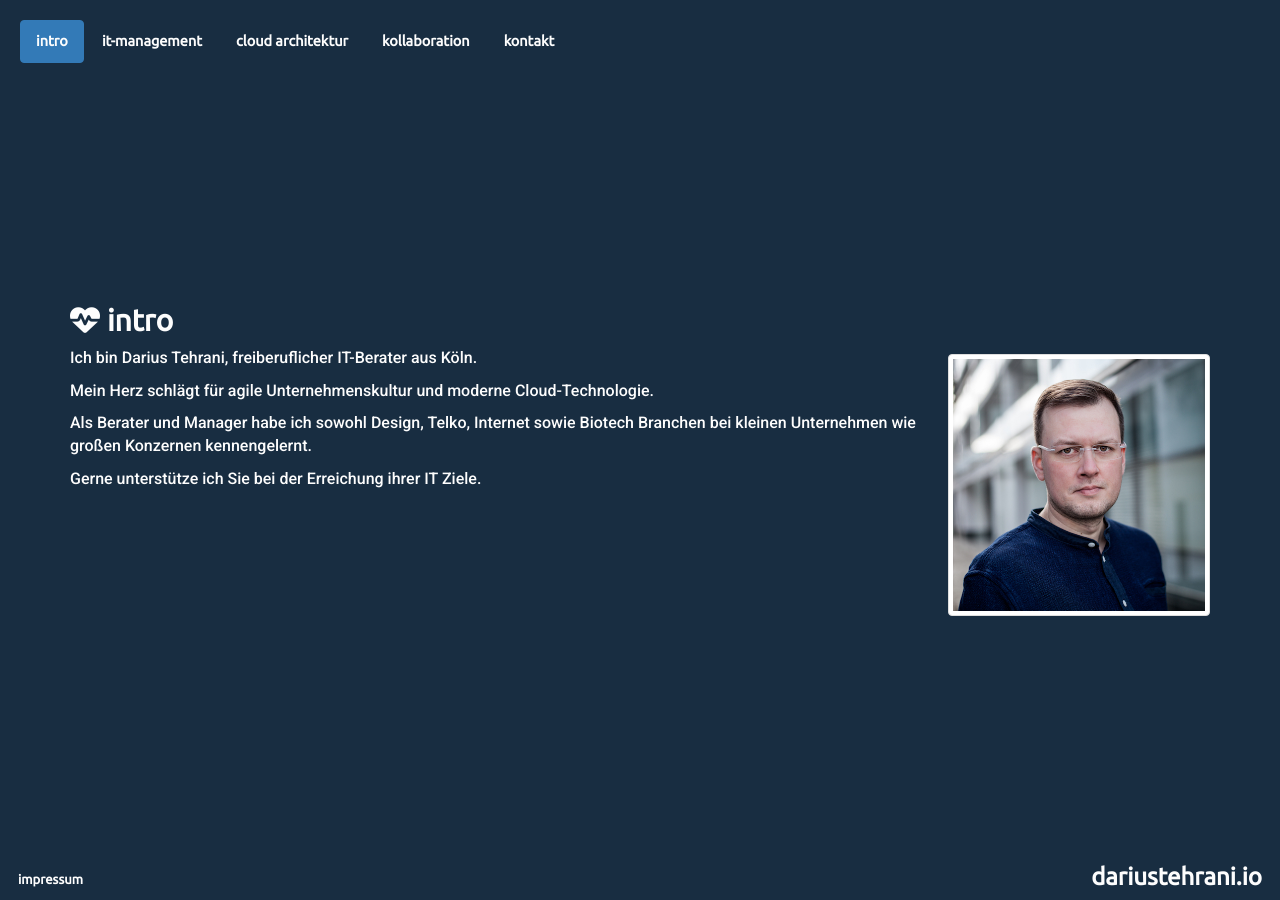
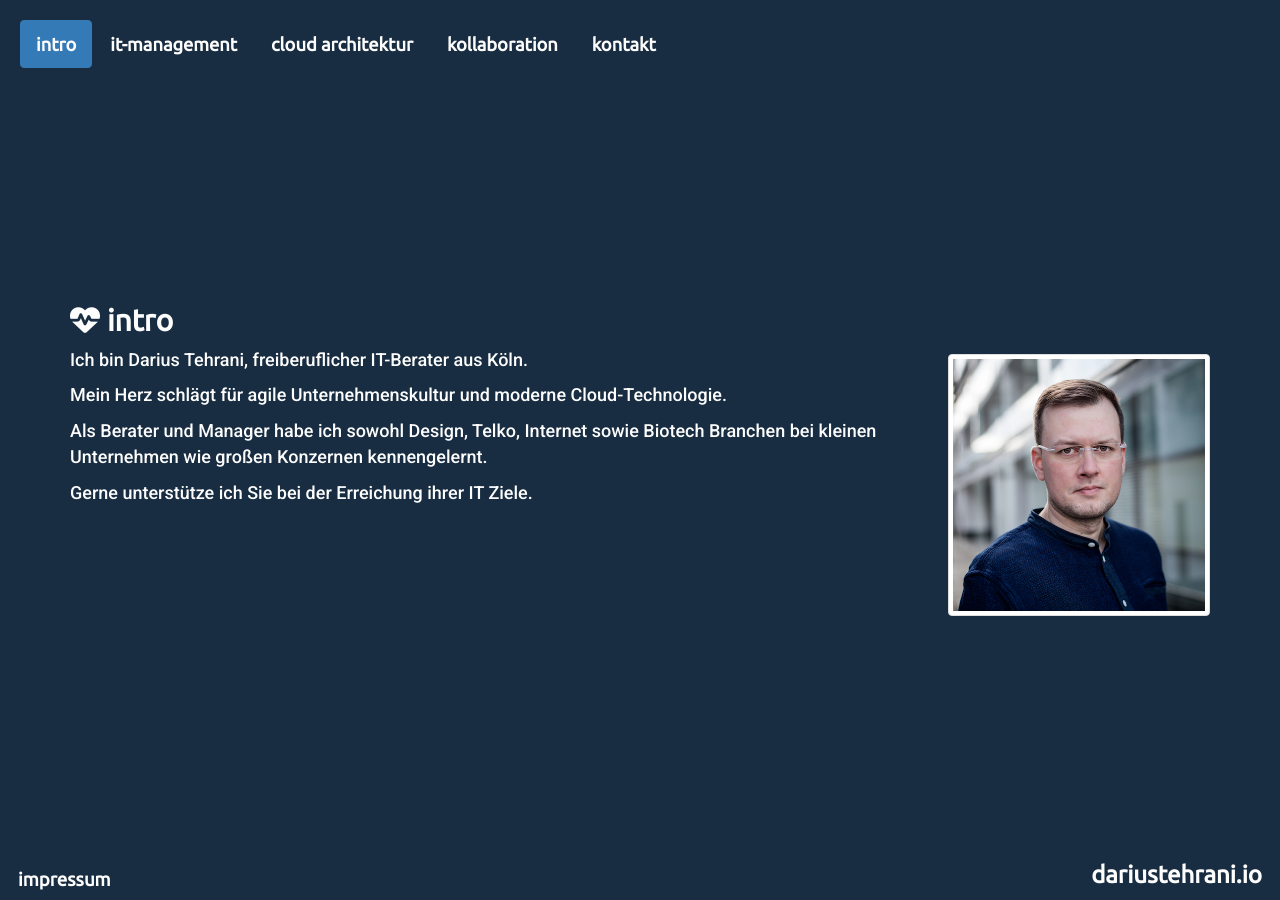
Before and after one commit to datadarius/darius.github.io, a Jekyll site: the page built from index.md, in a window 1280 px wide. Built offline with Jekyll 4.4.1, drawn with Linux system fonts in a browser that asks for light colours; nearby versions of some CDN libraries.

Commit message:
font size

```diff
--- a/assets/main.scss
+++ b/assets/main.scss
@@ -6,7 +6,7 @@
 // Our variables
 $base-font-family-headings: Ubuntu, sans-serif;
 $base-font-family: Roboto, sans-serif;
-$base-font-size:   1.600em;
+$base-font-size:   1.800em;
 $base-font-weight: 500;
 $small-font-size:  $base-font-size * 0.565;
 $base-line-height: 1.2;
```
